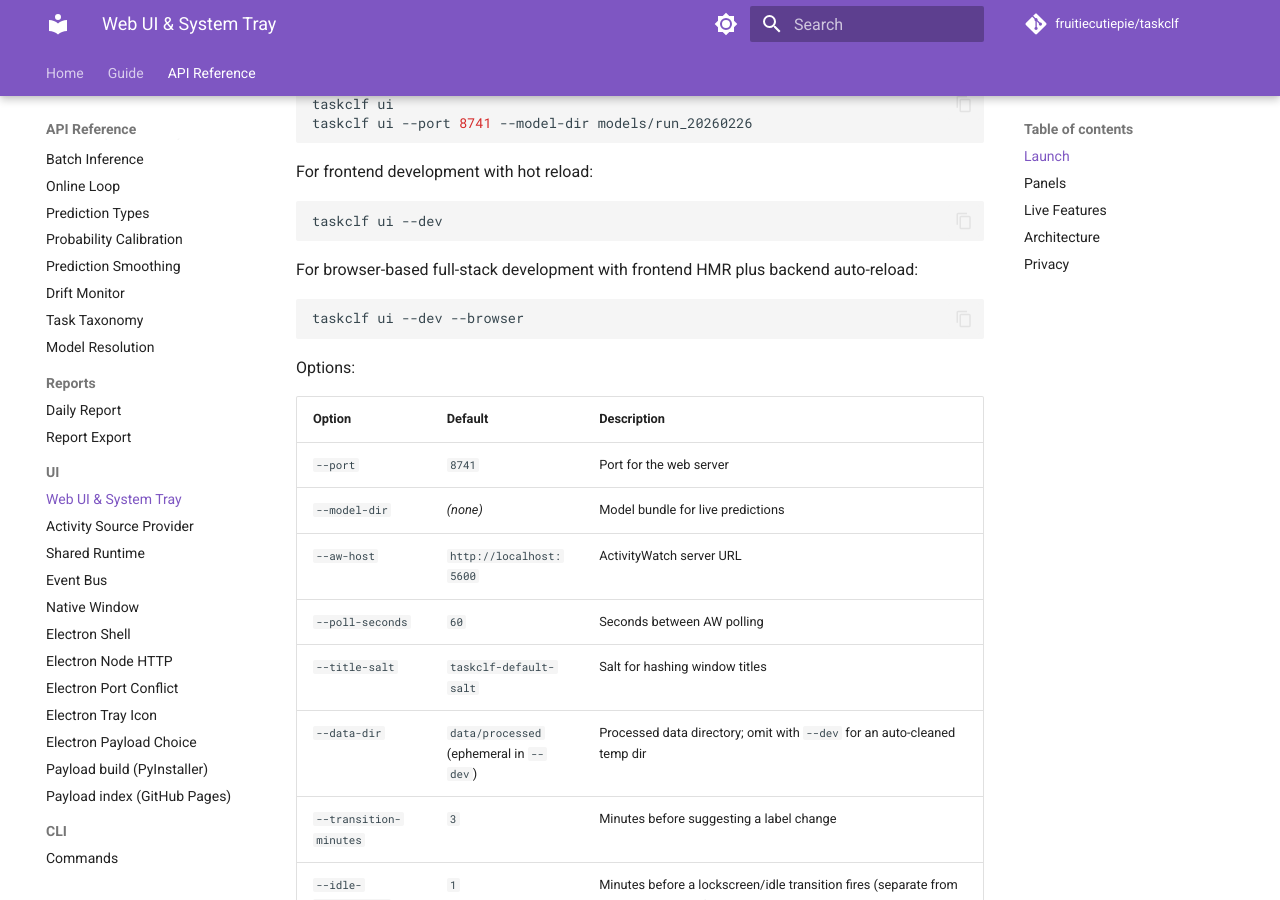
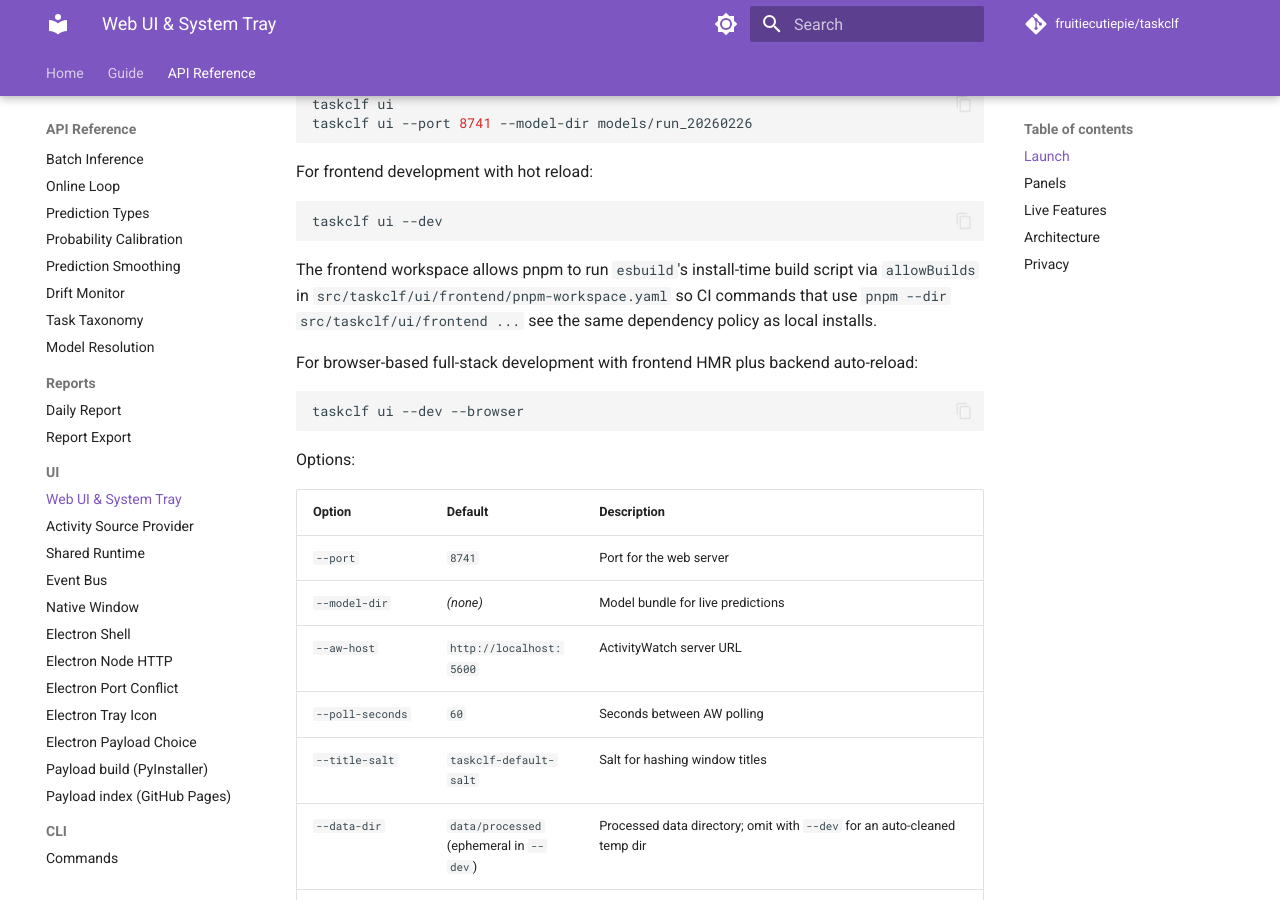
Before and after one commit to fruitiecutiepie/taskclf, an MkDocs documentation site: the page built from docs/api/ui/labeling.md, in a window 1280 px wide and 900 px high, scrolled down 351 px. Built offline with MkDocs 1.6.1 and Material for MkDocs 9.7.7, drawn with Linux system fonts in a browser that asks for light colours; comment, search, counter and statistics services are not loaded.

Commit message:
chore: fix pnpm esbuild postinstall run err

````diff
--- a/docs/api/ui/labeling.md
+++ b/docs/api/ui/labeling.md
@@ -17,6 +17,11 @@
 ```bash
 taskclf ui --dev
 ```
+
+The frontend workspace allows pnpm to run `esbuild`'s install-time build
+script via `allowBuilds` in `src/taskclf/ui/frontend/pnpm-workspace.yaml`
+so CI commands that use `pnpm --dir src/taskclf/ui/frontend ...` see the same
+dependency policy as local installs.
 
 For browser-based full-stack development with frontend HMR plus backend
 auto-reload:
--- a/src/taskclf/ui/frontend/pnpm-workspace.yaml
+++ b/src/taskclf/ui/frontend/pnpm-workspace.yaml
@@ -1,2 +1,2 @@
-onlyBuiltDependencies:
-  - esbuild
+allowBuilds:
+  esbuild: true
````
Also changed, not shown: 1 other file.
